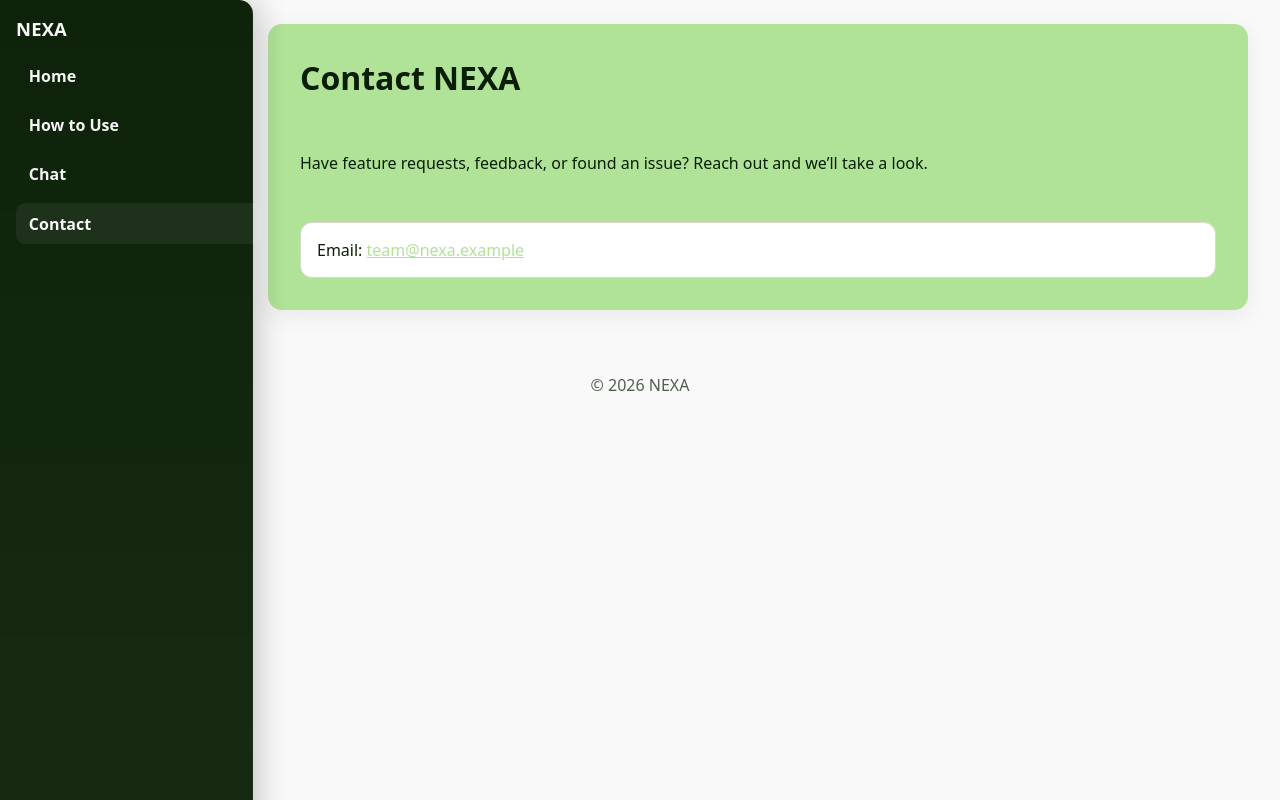
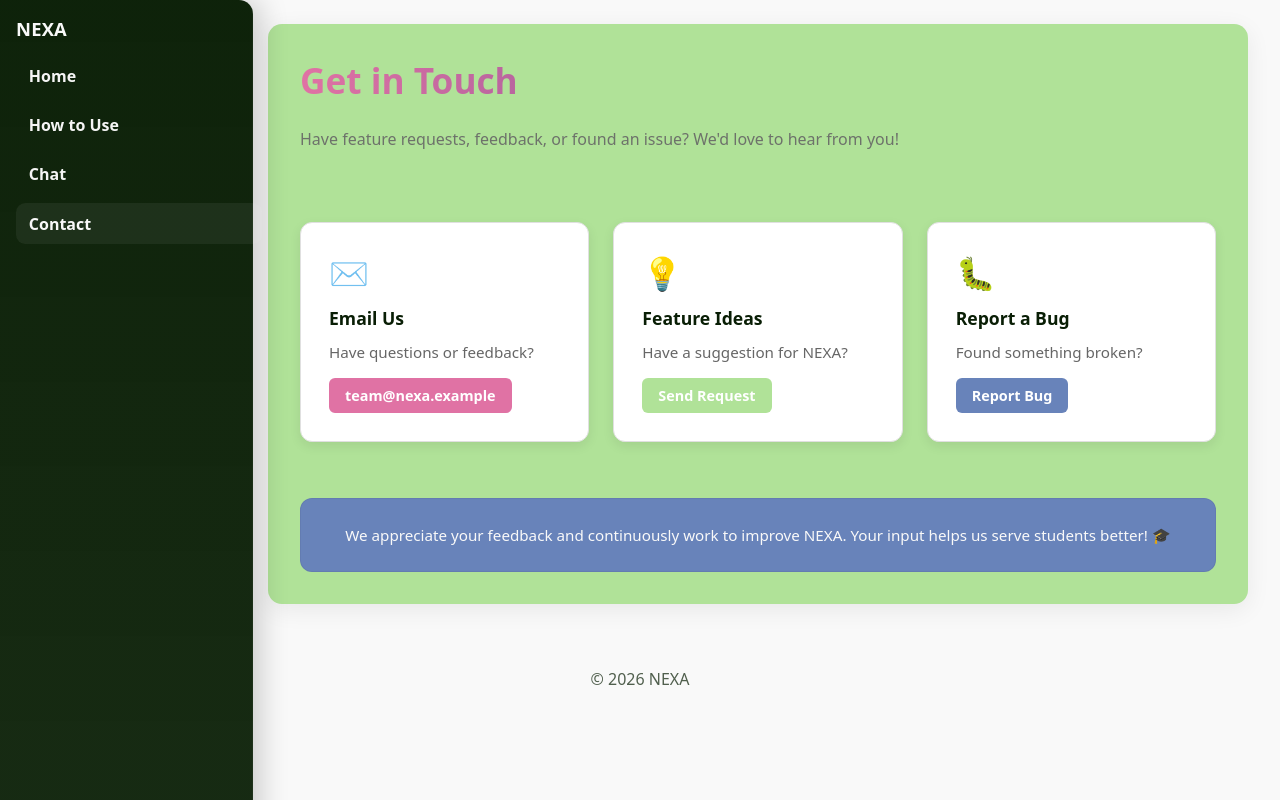
Before and after one commit to dvc-uc-ai-assistant/transfer-assistant, a React app in the folder frontend/: page /contact in a window 1280 px wide. Built offline with nearby package versions, Linux system fonts and the light colour scheme; the HTML template or start-up script is replaced by a standard one.

Commit message:
fix 'contact' page ui

```diff
--- a/frontend/src/Contact.jsx
+++ b/frontend/src/Contact.jsx
@@ -1,24 +1,158 @@
 export default function Contact() {
   return (
     <div className="page">
-      <h1 style={{ color: "var(--primary-dark)", marginTop: 0 }}>Contact NEXA</h1>
+      <h1 style={{
+        fontSize: "2.2rem",
+        background: "linear-gradient(90deg, var(--accent-pink), var(--dark-accent))",
+        WebkitBackgroundClip: "text",
+        WebkitTextFillColor: "transparent",
+        backgroundClip: "text",
+        marginTop: 0,
+        marginBottom: 8
+      }}>Get in Touch</h1>
+      <p style={{ fontSize: "1rem", color: "#666", marginTop: 0, opacity: 0.9 }}>Have feature requests, feedback, or found an issue? We'd love to hear from you!</p>
 
-      <p>Have feature requests, feedback, or found an issue? Reach out and we’ll take a look.</p>
-
-      <div
-        style={{
-          marginTop: 16,
-          padding: 16,
-          border: "1px solid #d9d7cf",
-          borderRadius: 12,
-          background: "#fff",
+      {/* Contact Cards Grid */}
+      <div style={{
+        display: "grid",
+        gridTemplateColumns: "repeat(auto-fit, minmax(280px, 1fr))",
+        gap: "1.5rem",
+        marginTop: "2.5rem",
+        marginBottom: "2.5rem"
+      }}>
+        {/* Email Card */}
+        <div style={{
+          backgroundColor: "white",
+          borderRadius: "12px",
+          padding: "1.75rem",
+          boxShadow: "0 4px 12px rgba(0,0,0,0.08)",
+          border: "1px solid #e0e0e0",
+          transition: "all 0.3s ease",
+          cursor: "default"
         }}
-      >
-        <p style={{ margin: 0 }}>
-          Email:{" "}
-          <a href="mailto:team@nexa.example" style={{ color: "var(--primary-green)" }}>
+        onMouseEnter={(e) => {
+          e.currentTarget.style.transform = "translateY(-4px)";
+          e.currentTarget.style.boxShadow = "0 8px 24px rgba(0,0,0,0.12)";
+        }}
+        onMouseLeave={(e) => {
+          e.currentTarget.style.transform = "translateY(0)";
+          e.currentTarget.style.boxShadow = "0 4px 12px rgba(0,0,0,0.08)";
+        }}>
+          <div style={{ fontSize: "2rem", marginBottom: "0.75rem" }}>✉️</div>
+          <h3 style={{ color: "var(--primary-dark)", margin: "0 0 0.75rem 0", fontSize: "1.1rem" }}>Email Us</h3>
+          <p style={{ color: "#666", margin: "0 0 1rem 0", fontSize: "0.95rem" }}>Have questions or feedback?</p>
+          <a href="mailto:team@nexa.example" style={{
+            color: "white",
+            backgroundColor: "var(--accent-pink)",
+            padding: "0.5rem 1rem",
+            borderRadius: "6px",
+            textDecoration: "none",
+            fontWeight: "600",
+            fontSize: "0.9rem",
+            display: "inline-block",
+            transition: "all 0.2s ease"
+          }}
+          onMouseEnter={(e) => e.currentTarget.style.backgroundColor = "#d4509f"}
+          onMouseLeave={(e) => e.currentTarget.style.backgroundColor = "var(--accent-pink)"}
+          >
             team@nexa.example
           </a>
+        </div>
+
+        {/* Feature Request Card */}
+        <div style={{
+          backgroundColor: "white",
+          borderRadius: "12px",
+          padding: "1.75rem",
+          boxShadow: "0 4px 12px rgba(0,0,0,0.08)",
+          border: "1px solid #e0e0e0",
+          transition: "all 0.3s ease",
+          cursor: "default"
+        }}
+        onMouseEnter={(e) => {
+          e.currentTarget.style.transform = "translateY(-4px)";
+          e.currentTarget.style.boxShadow = "0 8px 24px rgba(0,0,0,0.12)";
+        }}
+        onMouseLeave={(e) => {
+          e.currentTarget.style.transform = "translateY(0)";
+          e.currentTarget.style.boxShadow = "0 4px 12px rgba(0,0,0,0.08)";
+        }}>
+          <div style={{ fontSize: "2rem", marginBottom: "0.75rem" }}>💡</div>
+          <h3 style={{ color: "var(--primary-dark)", margin: "0 0 0.75rem 0", fontSize: "1.1rem" }}>Feature Ideas</h3>
+          <p style={{ color: "#666", margin: "0 0 1rem 0", fontSize: "0.95rem" }}>Have a suggestion for NEXA?</p>
+          <a href="mailto:team@nexa.example?subject=Feature Request" style={{
+            color: "white",
+            backgroundColor: "var(--primary-green)",
+            padding: "0.5rem 1rem",
+            borderRadius: "6px",
+            textDecoration: "none",
+            fontWeight: "600",
+            fontSize: "0.9rem",
+            display: "inline-block",
+            transition: "all 0.2s ease"
+          }}
+          onMouseEnter={(e) => e.currentTarget.style.backgroundColor = "var(--green-shadow)"}
+          onMouseLeave={(e) => e.currentTarget.style.backgroundColor = "var(--primary-green)"}
+          >
+            Send Request
+          </a>
+        </div>
+
+        {/* Report Issue Card */}
+        <div style={{
+          backgroundColor: "white",
+          borderRadius: "12px",
+          padding: "1.75rem",
+          boxShadow: "0 4px 12px rgba(0,0,0,0.08)",
+          border: "1px solid #e0e0e0",
+          transition: "all 0.3s ease",
+          cursor: "default"
+        }}
+        onMouseEnter={(e) => {
+          e.currentTarget.style.transform = "translateY(-4px)";
+          e.currentTarget.style.boxShadow = "0 8px 24px rgba(0,0,0,0.12)";
+        }}
+        onMouseLeave={(e) => {
+          e.currentTarget.style.transform = "translateY(0)";
+          e.currentTarget.style.boxShadow = "0 4px 12px rgba(0,0,0,0.08)";
+        }}>
+          <div style={{ fontSize: "2rem", marginBottom: "0.75rem" }}>🐛</div>
+          <h3 style={{ color: "var(--primary-dark)", margin: "0 0 0.75rem 0", fontSize: "1.1rem" }}>Report a Bug</h3>
+          <p style={{ color: "#666", margin: "0 0 1rem 0", fontSize: "0.95rem" }}>Found something broken?</p>
+          <a href="mailto:team@nexa.example?subject=Bug Report" style={{
+            color: "white",
+            backgroundColor: "var(--light-accent)",
+            padding: "0.5rem 1rem",
+            borderRadius: "6px",
+            textDecoration: "none",
+            fontWeight: "600",
+            fontSize: "0.9rem",
+            display: "inline-block",
+            transition: "all 0.2s ease"
+          }}
+          onMouseEnter={(e) => e.currentTarget.style.backgroundColor = "#5a78b5"}
+          onMouseLeave={(e) => e.currentTarget.style.backgroundColor = "var(--light-accent)"}
+          >
+            Report Bug
+          </a>
+        </div>
+      </div>
+
+      {/* Bottom Message */}
+      <div style={{
+        background: "var(--light-accent)",
+        borderRadius: "12px",
+        padding: "1.5rem",
+        textAlign: "center",
+        border: "1px solid rgba(0,0,0,0.05)"
+      }}>
+        <p style={{
+          margin: 0,
+          fontSize: "0.95rem",
+          color: "var(--text-light)",
+          lineHeight: "1.6"
+        }}>
+          We appreciate your feedback and continuously work to improve NEXA. Your input helps us serve students better! 🎓
         </p>
       </div>
     </div>
```
